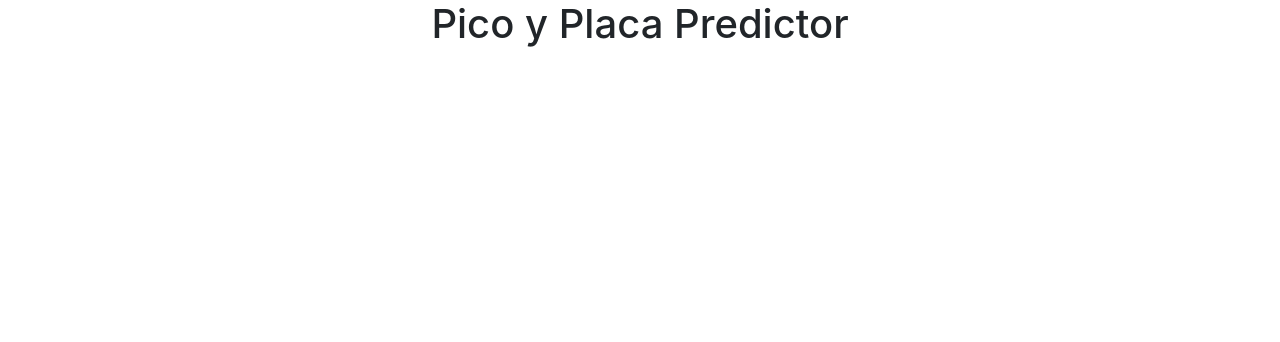
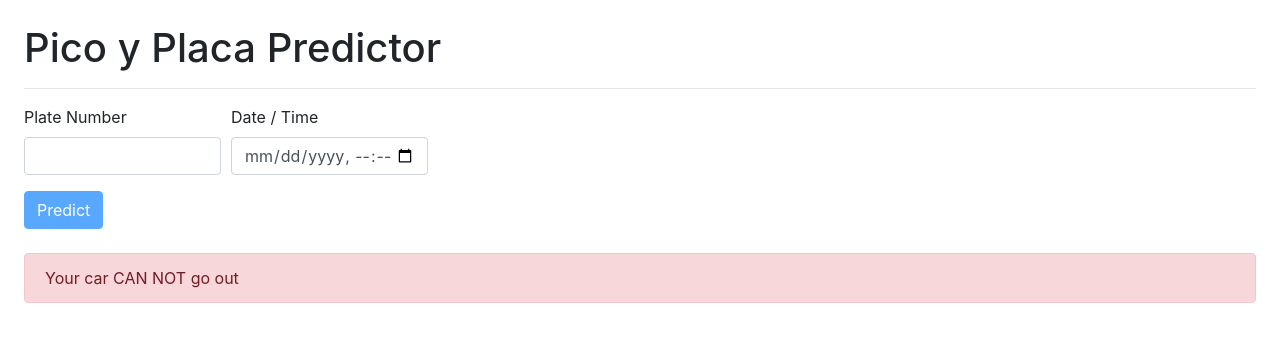
Before and after one commit to andresn00/StackBuilders_Ex, a React (Create React App) app in the folder pico-y-placa/: page / in a window 1280 px wide. Shown: the top 342 px of the page. Built offline with nearby package versions, Linux system fonts and the light colour scheme.

Commit message:
GUI & Minor Fixes

```diff
--- a/pico-y-placa/src/App.js
+++ b/pico-y-placa/src/App.js
@@ -1,12 +1,40 @@
-import logo from './logo.svg';
 import './App.css';
+import { useState } from 'react';
 
 import 'bootstrap/dist/css/bootstrap.min.css';
+import { Alert } from 'react-bootstrap'
+
+import moment from 'moment'
+import PlateForm from './Components/PlateForm';
+import {CarCanGoOut} from './utils'
 
 function App() {
+  const [showAlert, setShowAlert] = useState(true)
+  const [carCanGoOut, setCarCanGoOut] = useState(false)
+
+  const HandlePredictPicoYPlaca = (plateNumber, dateTime) => {
+    const mom = moment(dateTime)
+    const date = mom.format('DD-MM-YYYY')
+    const time = mom.format('hh:mm A')
+    console.log('date', date)
+    console.log('time', time)
+
+    setShowAlert(true)
+    setCarCanGoOut(CarCanGoOut(plateNumber, date, time))
+  }
+
   return (
-    <div className="App">
-      <h1>Pico y Placa Predictor</h1>
+    <div className="m-4">
+      <h1>Pico y Placa Predictor</h1><hr />
+      <div className='mt-3'>
+        <PlateForm onClick={HandlePredictPicoYPlaca} />
+
+        {showAlert ?
+          <Alert className='mt-4' variant={carCanGoOut ? 'success' : 'danger'}>
+            Your car {carCanGoOut ? 'CAN' : 'CAN NOT'} go out
+          </Alert> : null
+      }
+      </div>
     </div>
   );
 }
--- a/pico-y-placa/src/Components/PlateForm.js
+++ b/pico-y-placa/src/Components/PlateForm.js
@@ -0,0 +1,54 @@
+import React, { useState } from 'react'
+import { Form, Button, Col } from 'react-bootstrap'
+import Plate from '../Plate'
+
+const PlateForm = (props) => {
+    const plate = new Plate()
+
+    const [plateNumber, setPlateNumber] = useState('')
+    const [dateTime, setDateTime] = useState('')
+    const [plateIsValid, setPlateIsValid] = useState(false)
+
+    const HandleClick = () => {
+        console.log('plateNumber', plateNumber);
+        console.log('dateTime', dateTime);
+        if (plateIsValid && dateTime) {
+            props.onClick(plateNumber, dateTime)
+        }
+    }
+
+    const HandlePlateNumberChange = (e) => {
+        const val = e.target.value
+        setPlateNumber(val)
+        plate.setPlateNumber(val)
+        setPlateIsValid(plate.validatePlateNumber())
+    }
+
+
+    return (
+        <div>
+            <Form>
+                <Form.Row>
+                    <Col sm={2}>
+                        <Form.Group controlId='formPlate'>
+                            <Form.Label>Plate Number</Form.Label>
+                            <Form.Control value={plateNumber} onChange={(e) => HandlePlateNumberChange(e)} />
+                        </Form.Group>
+                    </Col>
+                    <Col sm={2}>
+                        <Form.Group controlId='formDateTime'>
+                            <Form.Label>Date / Time</Form.Label>
+                            <Form.Control type='datetime-local'
+                            value={dateTime} onChange={(e) => setDateTime(e.target.value)} />
+                        </Form.Group>
+                    </Col>
+                </Form.Row>
+                <Button onClick={HandleClick} disabled={!plateIsValid ? true : (!dateTime)}>
+                    Predict
+                </Button>
+            </Form>
+        </div>
+    )
+}
+
+export default PlateForm
--- a/pico-y-placa/src/Config.js
+++ b/pico-y-placa/src/Config.js
@@ -1,6 +1,5 @@
-import moment from 'moment'
-
-const format = 'hh:mm A'
+export const timeFormat = 'hh:mm A'
+export const dateFormat = 'DD-MM-YYYY'
 
 export const config = {
     nonPermitedHours: [
--- a/pico-y-placa/src/Plate.js
+++ b/pico-y-placa/src/Plate.js
@@ -6,8 +6,12 @@ export default class Plate {
     regEx = /^[A-Za-z]{3}-?\d{3}\d?$/
     invalidFirstLetters = ['d', 'f', 'ñ']
 
+    setPlateNumber = (plate) => {
+        this.plateNumber = plate
+    }
+
     validatePlateNumber = () => {
-        if (this.invalidFirstLetters.indexOf(this.plateNumber[0]) != -1) {
+        if (this.invalidFirstLetters.indexOf(parseInt(this.plateNumber[0])) !== -1) {
             return false
         }
         if (this.regEx.test(this.plateNumber)) {
--- a/pico-y-placa/src/utils.js
+++ b/pico-y-placa/src/utils.js
@@ -1,9 +1,11 @@
 import moment from 'moment'
-import config from './Config'
+import { config, dateFormat, timeFormat } from './Config'
 
 export const CarCanGoOut = (plateNumber, date, time) => {
     // date -> weekday
-    const weekDay = moment(date).format('dddd')
+    console.log('dateUtils', date);
+    const weekDay = moment(date, dateFormat).format('dddd')
+    console.log('weekDay', weekDay);
     const weekDayArr = config.lastDigitsPerDay[weekDay]
 
     // last digit of plate
@@ -16,11 +18,10 @@ export const CarCanGoOut = (plateNumber, date, time) => {
 
     // time isBetween() each hour
     const nonPermitedHours = config.nonPermitedHours
-    const format = 'hh:mm A'
     for (let i = 0; i < nonPermitedHours.length; i++) {
-        const startHour = moment(nonPermitedHours[i].start, format)
-        const endHour =  moment(nonPermitedHours[i].end, format)
-        const res = moment(time, format).isBetween(startHour, endHour, undefined, [])
+        const startHour = moment(nonPermitedHours[i].start, timeFormat)
+        const endHour =  moment(nonPermitedHours[i].end, timeFormat)
+        const res = moment(time, timeFormat).isBetween(startHour, endHour, undefined, [])
         if (res) {
             return false
         }
```
